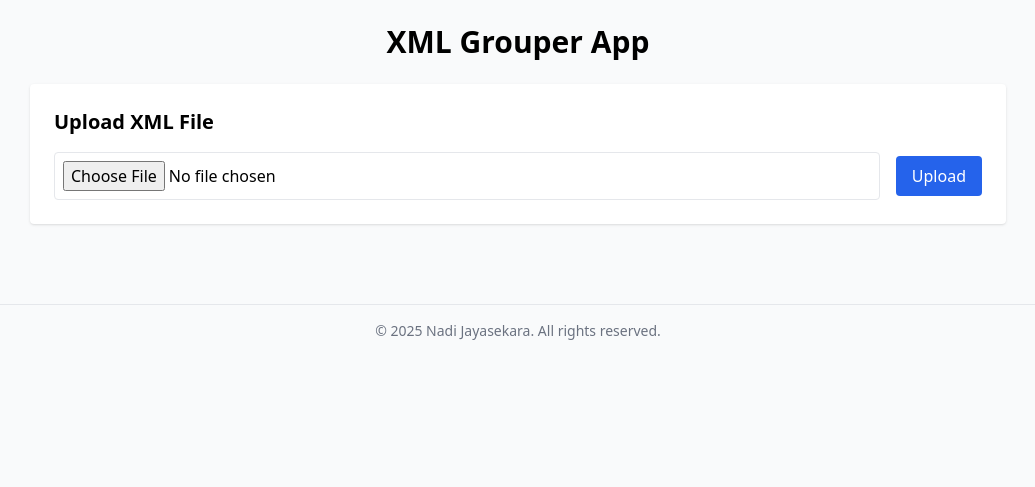
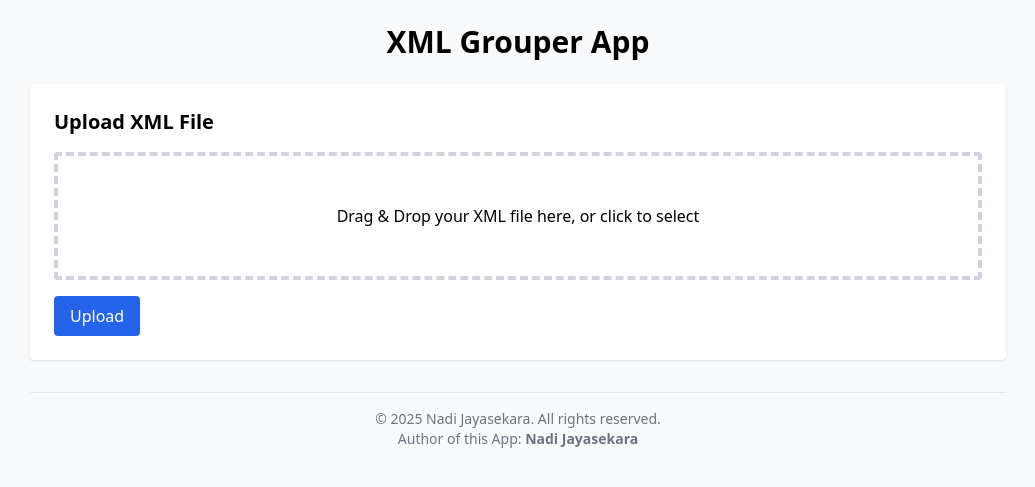
Before and after one commit to nadithakj/nodegrouper, a FastAPI app: page / in a window 1280 px wide. Shown: the top 487 px of the page, without its empty margins (122-1157 px from the left). Run offline with FastAPI, Linux system fonts and the light colour scheme; some libraries are stand-ins or nearby versions.

Commit message:
Update index.html

```diff
--- a/templates/index.html
+++ b/templates/index.html
@@ -10,12 +10,15 @@
 <div class="max-w-5xl mx-auto p-6">
     <h1 class="text-3xl font-bold mb-6 text-center">XML Grouper App</h1>
 
-    <!-- Upload Section -->
+    <!-- Upload Section with Drag-and-Drop -->
     <div class="bg-white shadow rounded p-6 mb-6">
         <h2 class="text-xl font-semibold mb-4">Upload XML File</h2>
-        <form action="/upload" method="post" enctype="multipart/form-data" class="flex items-center space-x-4">
-            <input type="file" name="file" class="border rounded p-2 w-full" required>
-            <button type="submit" class="bg-blue-600 text-white px-4 py-2 rounded hover:bg-blue-700">Upload</button>
+        <form id="upload-form" action="/upload" method="post" enctype="multipart/form-data">
+            <div id="drop-zone" class="border-4 border-dashed border-gray-300 p-12 text-center rounded cursor-pointer">
+                Drag & Drop your XML file here, or click to select
+                <input type="file" id="file-input" name="file" class="hidden" required>
+            </div>
+            <button type="submit" class="mt-4 bg-blue-600 text-white px-4 py-2 rounded hover:bg-blue-700">Upload</button>
         </form>
     </div>
 
@@ -23,7 +26,7 @@
     <!-- Parent Tag Selection -->
     <div class="bg-white shadow rounded p-6 mb-6">
         <h2 class="text-xl font-semibold mb-4">Select Parent Tag to Group</h2>
-        <form action="/select_key" method="post" class="flex items-center space-x-4">
+        <form id="parent-form" action="/select_key" method="post" class="flex items-center space-x-4">
             <input type="hidden" name="xml_content" value="{{ xml_preview }}">
             <select name="selected_tag" class="border rounded p-2 w-full" required>
                 {% for tag in tags %}
@@ -39,7 +42,7 @@
     <!-- Key Field & Child Tags Selection -->
     <div class="bg-white shadow rounded p-6 mb-6">
         <h2 class="text-xl font-semibold mb-4">Select Key & Child Tags to Merge</h2>
-        <form action="/group" method="post" class="space-y-4">
+        <form id="group-form" action="/group" method="post" class="space-y-4">
             <div>
                 <label class="font-medium">Key Field:</label>
                 <select name="selected_key" class="border rounded p-2 w-full" required>
@@ -66,24 +69,77 @@
     {% endif %}
 
     {% if xml_preview %}
-    <!-- XML Preview -->
+    <!-- XML Preview with Highlight -->
     <div class="bg-white shadow rounded p-6 mb-6">
         <h2 class="text-xl font-semibold mb-4">XML Preview</h2>
-        <textarea readonly class="w-full h-80 border rounded p-3 font-mono bg-gray-100 text-gray-800">{{ xml_preview }}</textarea>
+        <pre id="xml-preview" class="overflow-auto bg-gray-100 p-4 rounded text-sm font-mono">{{ xml_preview|safe }}</pre>
     </div>
 
     <!-- Download -->
-    <div class="bg-white shadow rounded p-6 text-center">
+    <div class="bg-white shadow rounded p-6 text-center mb-6">
         <form action="/download" method="post">
             <input type="hidden" name="file_content" value="{{ xml_preview }}">
             <button type="submit" class="bg-blue-600 text-white px-6 py-2 rounded hover:bg-blue-700 text-lg">Download Grouped XML</button>
         </form>
     </div>
     {% endif %}
+
+    <!-- Footer -->
+    <footer class="mt-8 p-4 text-center text-gray-500 text-sm border-t border-gray-200">
+        &copy; 2025 Nadi Jayasekara. All rights reserved. <br>
+        Author of this App: <strong>Nadi Jayasekara</strong>
+    </footer>
 </div>
-  <footer class="mt-8 p-4 text-center text-gray-500 text-sm border-t border-gray-200">
-        &copy; 2025 Nadi Jayasekara. All rights reserved. <br>
 
-    </footer>
+<script>
+document.addEventListener("DOMContentLoaded", () => {
+    // Drag-and-drop
+    const dropZone = document.getElementById("drop-zone");
+    const fileInput = document.getElementById("file-input");
+
+    dropZone.addEventListener("click", () => fileInput.click());
+
+    dropZone.addEventListener("dragover", e => {
+        e.preventDefault();
+        dropZone.classList.add("border-blue-500");
+    });
+
+    dropZone.addEventListener("dragleave", e => {
+        e.preventDefault();
+        dropZone.classList.remove("border-blue-500");
+    });
+
+    dropZone.addEventListener("drop", e => {
+        e.preventDefault();
+        dropZone.classList.remove("border-blue-500");
+        fileInput.files = e.dataTransfer.files;
+        document.getElementById("upload-form").submit();
+    });
+
+    // Live preview for child tag selection
+    const childSelect = document.querySelector('select[name="selected_child_tags"]');
+    if(childSelect){
+        const preview = document.getElementById("xml-preview");
+        childSelect.addEventListener("change", () => {
+            const selectedTags = Array.from(childSelect.selectedOptions).map(o => o.value);
+            const formData = new FormData();
+            formData.append("xml_content", {{ xml_preview | tojson | safe }});
+            formData.append("selected_tag", "{{ selected_tag }}");
+            formData.append("selected_key", "{{ selected_key }}");
+            formData.append("selected_child_tags", selectedTags.join(","));
+
+            fetch("/group", { method: "POST", body: formData })
+                .then(response => response.text())
+                .then(html => {
+                    const parser = new DOMParser();
+                    const doc = parser.parseFromString(html, "text/html");
+                    const updatedXML = doc.querySelector("#xml-preview").textContent;
+                    preview.textContent = updatedXML;
+                });
+        });
+    }
+});
+</script>
+
 </body>
 </html>
```
